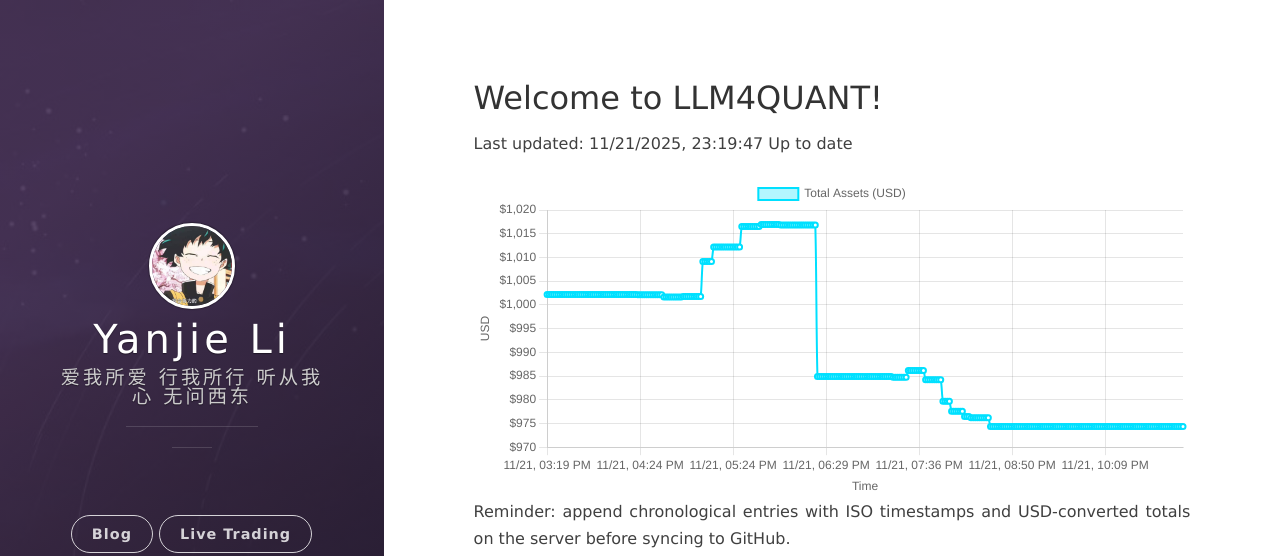
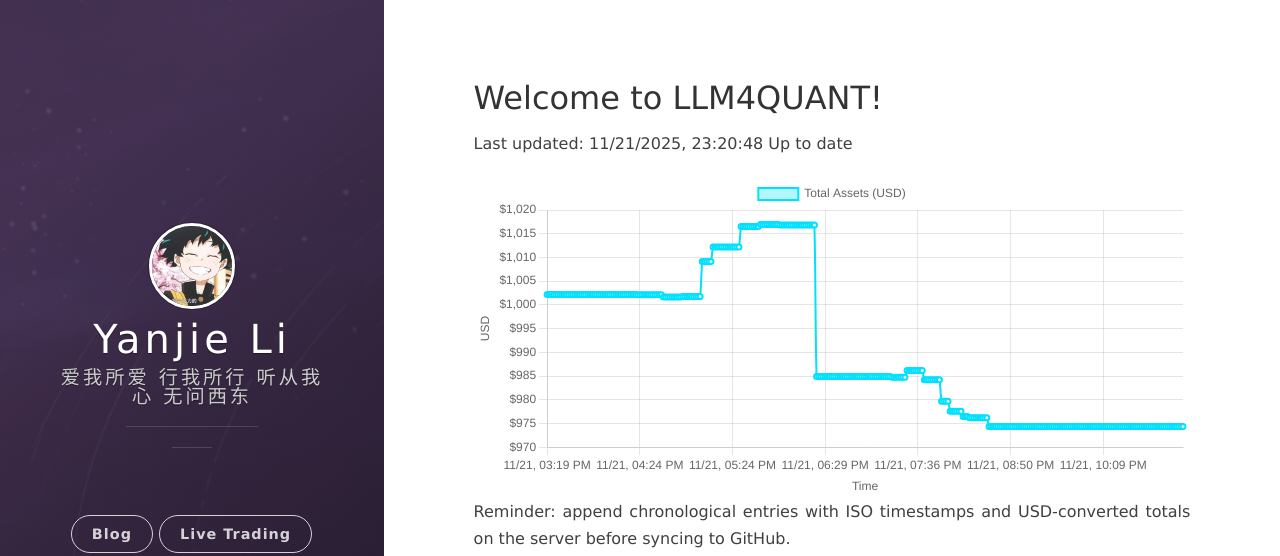
Before and after one commit to leeyegy/leeyegy.github.io, a Jekyll site: the page built from live-trading.html, in a window 1280 px wide. Shown: the top 556 px of the page. Built offline with Jekyll 4.4.1, drawn with Linux system fonts in a browser that asks for light colours; nearby versions of some CDN libraries.

Commit message:
AccountMonitor: update balance history 2025-11-22T07:20:48+08:00

```diff
--- a/assets/data/binance/balance-history.json
+++ b/assets/data/binance/balance-history.json
@@ -1,5 +1,5 @@
 {
-  "generatedAt": "2025-11-22T07:19:47+08:00",
+  "generatedAt": "2025-11-22T07:20:48+08:00",
   "asset": "total_usd_value",
   "history": [
     {
@@ -1181,6 +1181,10 @@
     {
       "timestamp": "2025-11-22T07:19:47+08:00",
       "totalUsd": 974.36593718
+    },
+    {
+      "timestamp": "2025-11-22T07:20:48+08:00",
+      "totalUsd": 974.36593718
     }
   ]
 }
```
